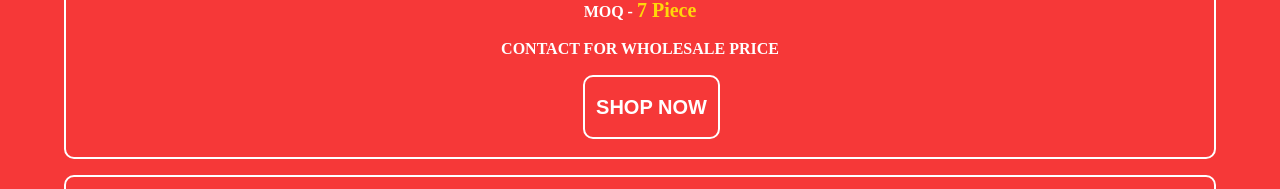
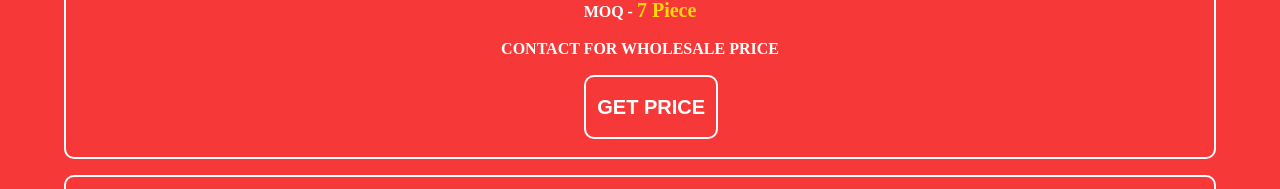
Before and after one commit to Shivankk-Pandeyy/HOLIK, a React (Vite) app: page /Section1 in a window 1280 px wide. Shown: the part 497-686 px from the top of the page. Built offline with nearby package versions, Linux system fonts and the light colour scheme; a web font is replaced by a local one.

Commit message:
Update S1.jsx

```diff
--- a/src/Page/Section/S1.jsx
+++ b/src/Page/Section/S1.jsx
@@ -21,7 +21,7 @@ return (
     <p>Style - <span>Drop Shoulder</span></p>
     <p>MOQ - <span>7 Piece</span></p>
     <p>CONTACT FOR WHOLESALE PRICE</p>
-    <a href="https://api.whatsapp.com/send?phone=7987311881&text=Hello%2C+I+saw+your+ad+in+Instagram%2C+I%27m+Interested+in+premium+drop+shoulder+t-shirts%21"><button>SHOP NOW</button></a>
+    <a href="https://api.whatsapp.com/send?phone=7987311881&text=Hello%2C+I+saw+your+ad+in+Instagram%2C+I%27m+Interested+in+premium+drop+shoulder+t-shirts%21"><button>GET PRICE</button></a>
     </div>
     <div className="sec-holder">
     <img src={pic2} alt="LOGO"></img>
@@ -30,7 +30,7 @@ return (
     <p>Style - <span>Drop Shoulder</span></p>
     <p>MOQ - <span>7 Piece</span></p>
     <p>CONTACT FOR WHOLESALE PRICE</p>
-    <a href="https://api.whatsapp.com/send?phone=7987311881&text=Hello%2C+I+saw+your+ad+in+Instagram%2C+I%27m+Interested+in+premium+drop+shoulder+t-shirts%21"><button>SHOP NOW</button></a>
+    <a href="https://api.whatsapp.com/send?phone=7987311881&text=Hello%2C+I+saw+your+ad+in+Instagram%2C+I%27m+Interested+in+premium+drop+shoulder+t-shirts%21"><button>GET PRICE</button></a>
     </div>
     <div className="sec-holder">
     <img src={pic3} alt="LOGO"></img>
@@ -39,7 +39,7 @@ return (
     <p>Style - <span>Drop Shoulder</span></p>
     <p>MOQ - <span>7 Piece</span></p>
     <p>CONTACT FOR WHOLESALE PRICE</p>
-    <a href="https://api.whatsapp.com/send?phone=7987311881&text=Hello%2C+I+saw+your+ad+in+Instagram%2C+I%27m+Interested+in+premium+drop+shoulder+t-shirts%21"><button>SHOP NOW</button></a>
+    <a href="https://api.whatsapp.com/send?phone=7987311881&text=Hello%2C+I+saw+your+ad+in+Instagram%2C+I%27m+Interested+in+premium+drop+shoulder+t-shirts%21"><button>GET PRICE</button></a>
     </div>
     <div className="sec-holder">
     <img src={pic4} alt="LOGO"></img>
@@ -48,7 +48,7 @@ return (
     <p>Style - <span>Drop Shoulder</span></p>
     <p>MOQ - <span>7 Piece</span></p>
     <p>CONTACT FOR WHOLESALE PRICE</p>
-    <a href="https://api.whatsapp.com/send?phone=7987311881&text=Hello%2C+I+saw+your+ad+in+Instagram%2C+I%27m+Interested+in+premium+drop+shoulder+t-shirts%21"><button>SHOP NOW</button></a>
+    <a href="https://api.whatsapp.com/send?phone=7987311881&text=Hello%2C+I+saw+your+ad+in+Instagram%2C+I%27m+Interested+in+premium+drop+shoulder+t-shirts%21"><button>GET PRICE</button></a>
     </div>
     <div className="sec-holder">
     <img src={pic5} alt="LOGO"></img>
@@ -57,7 +57,7 @@ return (
     <p>Style - <span>Drop Shoulder</span></p>
     <p>MOQ - <span>7 Piece</span></p>
     <p>CONTACT FOR WHOLESALE PRICE</p>
-    <a href="https://api.whatsapp.com/send?phone=7987311881&text=Hello%2C+I+saw+your+ad+in+Instagram%2C+I%27m+Interested+in+premium+drop+shoulder+t-shirts%21"><button>SHOP NOW</button></a>
+    <a href="https://api.whatsapp.com/send?phone=7987311881&text=Hello%2C+I+saw+your+ad+in+Instagram%2C+I%27m+Interested+in+premium+drop+shoulder+t-shirts%21"><button>GET PRICE</button></a>
     </div>
     <div className="sec-holder">
     <img src={pic6} alt="LOGO"></img>
@@ -66,7 +66,7 @@ return (
     <p>Style - <span>Drop Shoulder</span></p>
     <p>MOQ - <span>7 Piece</span></p>
     <p>CONTACT FOR WHOLESALE PRICE</p>
-    <a href="https://api.whatsapp.com/send?phone=7987311881&text=Hello%2C+I+saw+your+ad+in+Instagram%2C+I%27m+Interested+in+premium+drop+shoulder+t-shirts%21"><button>SHOP NOW</button></a>
+    <a href="https://api.whatsapp.com/send?phone=7987311881&text=Hello%2C+I+saw+your+ad+in+Instagram%2C+I%27m+Interested+in+premium+drop+shoulder+t-shirts%21"><button>GET PRICE</button></a>
     </div>
     <div className="sec-holder">
     <img src={pic7} alt="LOGO"></img>
@@ -75,7 +75,7 @@ return (
     <p>Style - <span>Drop Shoulder</span></p>
     <p>MOQ - <span>7 Piece</span></p>
     <p>CONTACT FOR WHOLESALE PRICE</p>
-    <a href="https://api.whatsapp.com/send?phone=7987311881&text=Hello%2C+I+saw+your+ad+in+Instagram%2C+I%27m+Interested+in+premium+drop+shoulder+t-shirts%21"><button>SHOP NOW</button></a>
+    <a href="https://api.whatsapp.com/send?phone=7987311881&text=Hello%2C+I+saw+your+ad+in+Instagram%2C+I%27m+Interested+in+premium+drop+shoulder+t-shirts%21"><button>GET PRICE</button></a>
     </div>
     </div>
     <div className="container">
```
